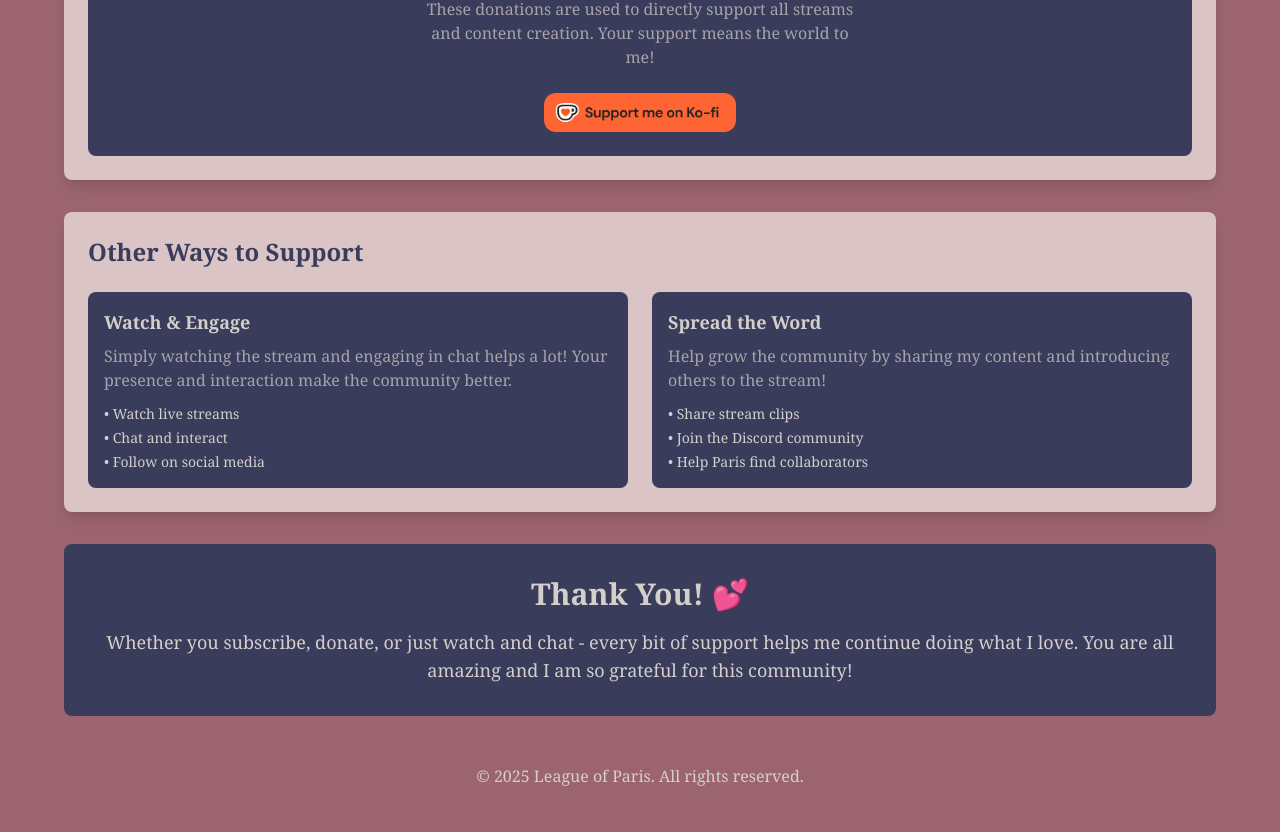
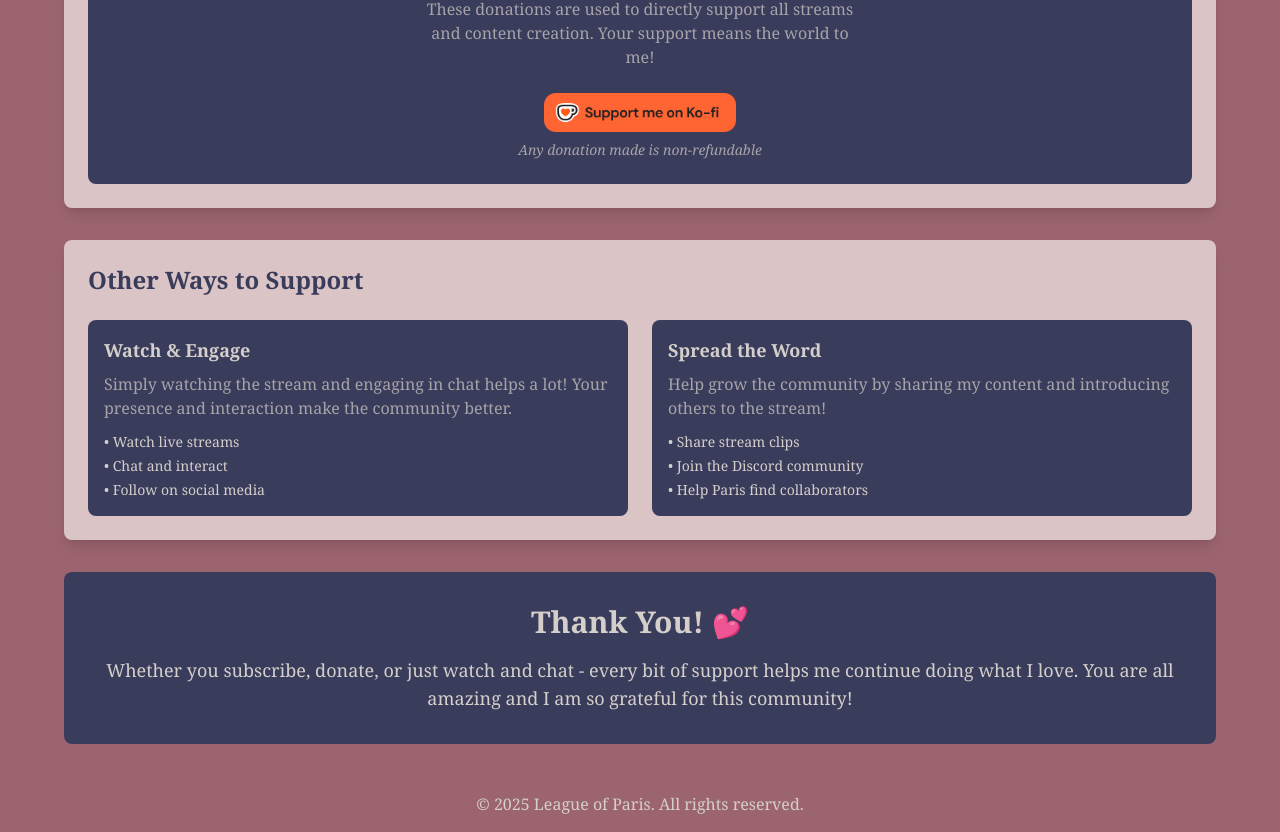
Before and after one commit to leagueofparis/leagueofparis, a React (Vite) app in the folder leagueofparis/: page /support in a window 1280 px wide. Shown: the part 1233-2065 px from the top of the page. Before the commit the page ends 2037 px from the top, so only its background shows below. Built offline with nearby package versions, Linux system fonts and the light colour scheme; no server answers.

Commit message:
added verbiage to support

```diff
--- a/leagueofparis/src/pages/Support.jsx
+++ b/leagueofparis/src/pages/Support.jsx
@@ -265,6 +265,9 @@
 								className="w-48 h-auto"
 							/>
 						</a>
+						<p className="text-sm text-base-content/70 mt-2 italic">
+							Any donation made is non-refundable
+						</p>
 					</div>
 				</div>
 			</div>
```
